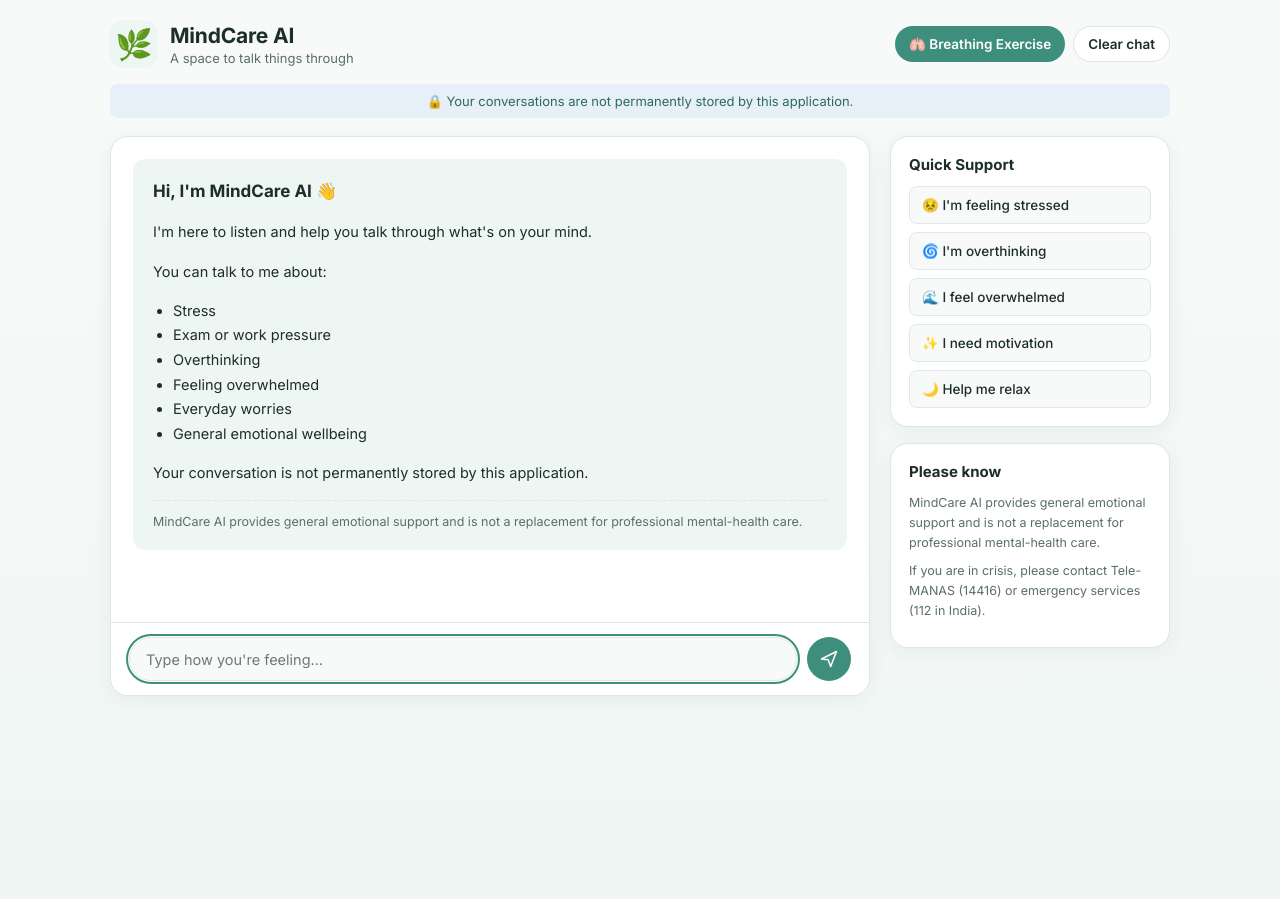
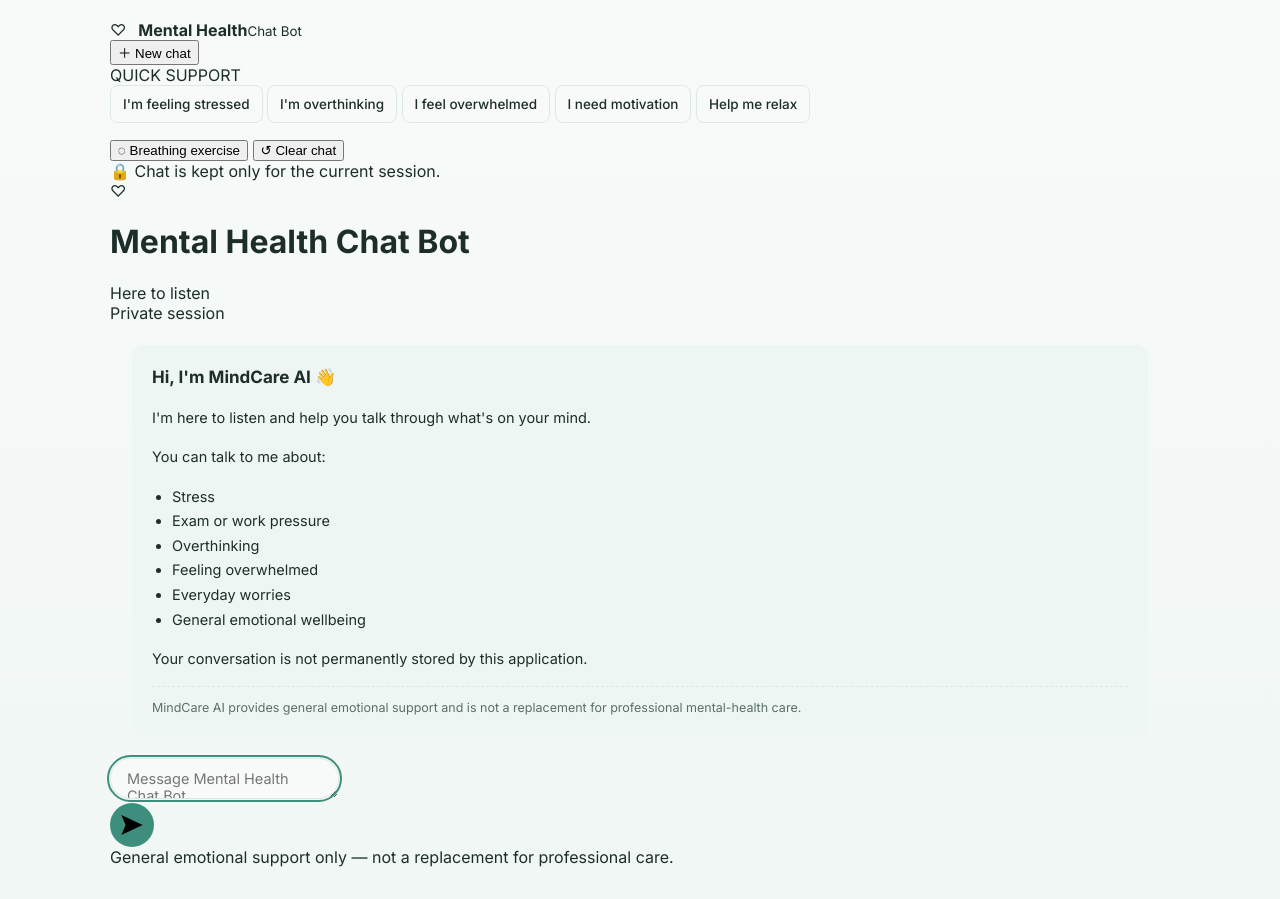
Before and after one commit to tr2107/MentalHealth-AI-Chatbot, a Flask app: template templates/index.html in a window 1280 px wide. Before the commit the page ends 696 px from the top, so only its background shows below. Run offline with Flask 3, Linux system fonts and the light colour scheme; the template is opened without the code that fills it, so the values that code supplies are empty.

Commit message:
Refactor index.html for sidebar and chat updates
Updated the title and modified the layout to include a sidebar with quick support buttons. Adjusted the breathing exercise modal and chat interface for better user experience.

```diff
--- a/templates/index.html
+++ b/templates/index.html
@@ -3,102 +3,75 @@
 <head>
 <meta charset="UTF-8">
 <meta name="viewport" content="width=device-width, initial-scale=1.0">
-<title>MindCare AI — Mental Wellness Chatbot</title>
+<title>Mental Health Chat Bot</title>
 <link rel="stylesheet" href="{{ url_for('static', filename='css/style.css') }}">
 <link rel="preconnect" href="https://fonts.googleapis.com">
 <link href="https://fonts.googleapis.com/css2?family=Inter:wght@400;500;600;700&display=swap" rel="stylesheet">
 </head>
 <body>
 <div class="app-shell">
+  <aside class="sidebar">
+    <div>
+      <div class="brand"><div class="brand-icon">♡</div><div><b>Mental Health</b><small>Chat Bot</small></div></div>
+      <button id="new-chat-btn" class="new-chat-btn">＋ New chat</button>
+      <div class="section-label">QUICK SUPPORT</div>
+      <button class="side-prompt quick-btn" data-message="I'm feeling stressed">I'm feeling stressed</button>
+      <button class="side-prompt quick-btn" data-message="I'm overthinking everything">I'm overthinking</button>
+      <button class="side-prompt quick-btn" data-message="I feel overwhelmed">I feel overwhelmed</button>
+      <button class="side-prompt quick-btn" data-message="I need some motivation">I need motivation</button>
+      <button class="side-prompt quick-btn" data-message="Can you help me relax?">Help me relax</button>
+    </div>
+    <div class="sidebar-bottom">
+      <button id="breathing-btn" class="sidebar-action">◌ Breathing exercise</button>
+      <button id="clear-btn" class="sidebar-action">↺ Clear chat</button>
+      <div class="privacy-mini">🔒 Chat is kept only for the current session.</div>
+    </div>
+  </aside>
 
-  <!-- HEADER -->
-  <header class="app-header">
-    <div class="brand">
-      <span class="brand-mark" aria-hidden="true">🌿</span>
-      <div>
-        <h1>MindCare AI</h1>
-        <p class="tagline">A space to talk things through</p>
+  <main class="chat-app">
+    <header class="chat-header">
+      <div class="assistant-profile">
+        <div class="assistant-avatar">♡</div>
+        <div><h1>Mental Health Chat Bot</h1><div class="status"><span></span> Here to listen</div></div>
       </div>
-    </div>
-    <div class="header-actions">
-      <button id="breathing-btn" class="header-btn" type="button">🫁 Breathing Exercise</button>
-      <button id="clear-btn" class="header-btn header-btn-ghost" type="button">Clear chat</button>
-    </div>
+      <div class="header-note">Private session</div>
     </header>
 
-  <!-- PRIVACY BANNER -->
-  <div class="privacy-banner">
-    🔒 Your conversations are not permanently stored by this application.
+    <section id="chat-window" class="chat-window"></section>
+
+    <div id="typing-indicator" class="typing-indicator hidden">
+      <div class="assistant-avatar small">♡</div>
+      <div class="typing-bubble"><span></span><span></span><span></span></div>
+      <span>Thinking…</span>
     </div>
 
-  <main class="main-layout">
-
-    <!-- CHAT PANEL -->
-    <section class="chat-panel" aria-label="Conversation">
-      <div id="chat-window" class="chat-window">
-        <!-- Welcome message injected here by script.js -->
-      </div>
-
-      <div id="typing-indicator" class="typing-indicator hidden" aria-live="polite">
-        <span class="dot"></span><span class="dot"></span><span class="dot"></span>
-        <span class="typing-label">MindCare AI is typing…</span>
-      </div>
-
-      <form id="chat-form" class="chat-input-row" autocomplete="off">
-        <input
-          id="chat-input"
-          type="text"
-          placeholder="Type how you're feeling…"
-          aria-label="Type your message"
-          maxlength="2000"
-          required
-        />
-        <button type="submit" class="send-btn" aria-label="Send message">
-          <svg width="20" height="20" viewBox="0 0 24 24" fill="none"><path d="M3 12L21 3L14 21L11 13L3 12Z" stroke="currentColor" stroke-width="1.8" stroke-linejoin="round"/></svg>
+    <div class="composer-area">
+      <div class="composer">
+        <form id="chat-form">
+          <textarea id="chat-input" rows="1" maxlength="2000" placeholder="Message Mental Health Chat Bot…" required></textarea>
+          <button type="submit" class="send-btn" aria-label="Send">
+            <svg viewBox="0 0 24 24"><path d="M4 4.5 20 12 4 19.5 7.2 12 4 4.5Z"></path></svg>
           </button>
         </form>
-    </section>
-
-    <!-- SIDEBAR -->
-    <aside class="sidebar" aria-label="Quick support">
-      <div class="sidebar-card">
-        <h2>Quick Support</h2>
-        <div class="quick-buttons">
-          <button class="quick-btn" data-message="I'm feeling stressed">😣 I'm feeling stressed</button>
-          <button class="quick-btn" data-message="I'm overthinking everything">🌀 I'm overthinking</button>
-          <button class="quick-btn" data-message="I feel overwhelmed">🌊 I feel overwhelmed</button>
-          <button class="quick-btn" data-message="I need some motivation">✨ I need motivation</button>
-          <button class="quick-btn" data-message="Can you help me relax?">🌙 Help me relax</button>
       </div>
+      <div class="composer-hint">General emotional support only — not a replacement for professional care.</div>
     </div>
-
-      <div class="sidebar-card disclaimer-card">
-        <h2>Please know</h2>
-        <p>MindCare AI provides general emotional support and is not a replacement for professional mental-health care.</p>
-        <p class="small-muted">If you are in crisis, please contact Tele-MANAS (14416) or emergency services (112 in India).</p>
-      </div>
-    </aside>
   </main>
 </div>
 
-<!-- BREATHING EXERCISE MODAL -->
 <div id="breathing-modal" class="modal-backdrop hidden">
-  <div class="modal breathing-modal" role="dialog" aria-modal="true" aria-label="Breathing exercise">
-    <button class="modal-close" id="breathing-close" aria-label="Close breathing exercise">&times;</button>
-    <h2>Let's breathe together</h2>
-    <div class="breathing-circle-wrap">
-      <div id="breathing-circle" class="breathing-circle">
-        <span id="breathing-phase-label">Ready?</span>
-      </div>
-    </div>
-    <p id="breathing-instructions" class="breathing-instructions">Press start whenever you're ready. We'll do a few gentle rounds together.</p>
+  <div class="modal">
+    <button class="modal-close" id="breathing-close">&times;</button>
+    <div class="modal-icon">◌</div><h2>Let's breathe together</h2>
+    <p class="modal-subtitle">A short guided exercise to help you slow things down.</p>
+    <div class="breathing-circle-wrap"><div id="breathing-circle" class="breathing-circle"><span id="breathing-phase-label">Ready?</span></div></div>
+    <p id="breathing-instructions" class="breathing-instructions">Press start whenever you're ready.</p>
     <div class="breathing-controls">
-      <button id="breathing-start" class="header-btn">Start</button>
-      <button id="breathing-stop" class="header-btn header-btn-ghost hidden">Stop</button>
+      <button id="breathing-start" class="modal-primary">Start exercise</button>
+      <button id="breathing-stop" class="modal-secondary hidden">Stop</button>
     </div>
   </div>
 </div>
-
 <script src="{{ url_for('static', filename='js/script.js') }}"></script>
 </body>
 </html>
```
Lines whose indentation alone changed are shown as unchanged.
